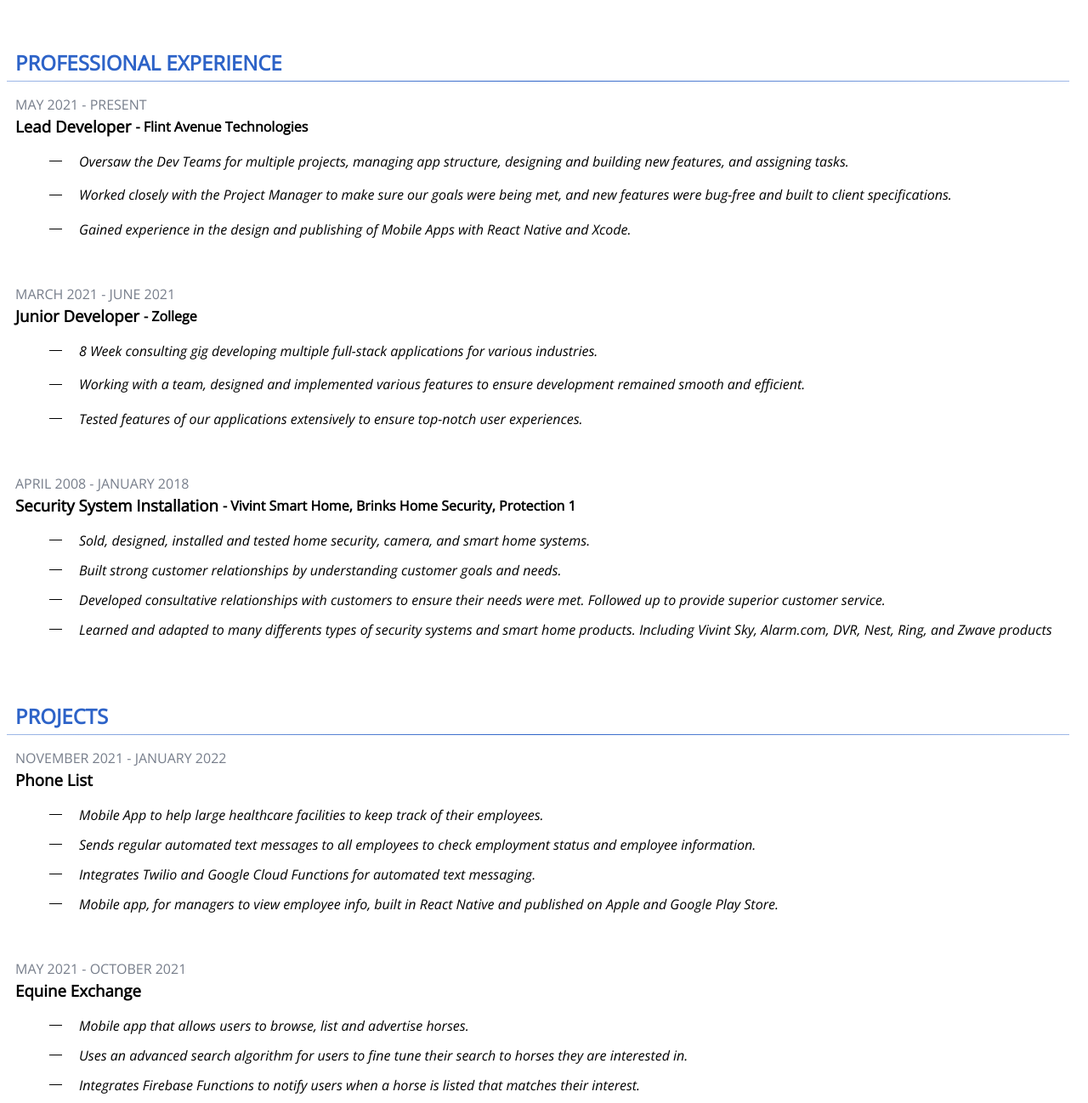
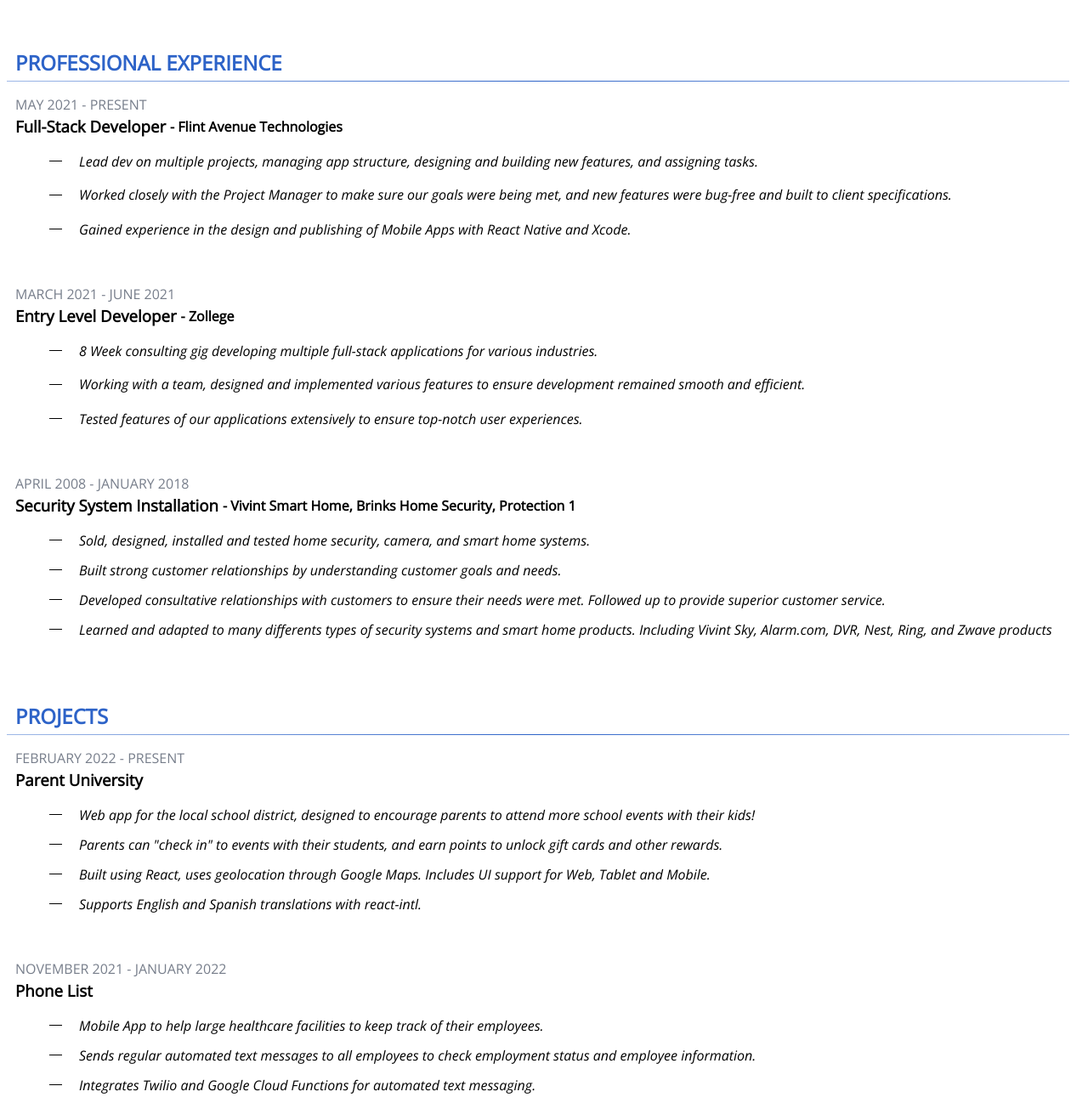
Before and after one commit to rockman4417/chris-foy-resume, a website: page index.html in a window 1280 px wide. Shown: the part 620-1918 px from the top of the page at 85% size. Drawn offline with nearby package versions, Linux system fonts and the light colour scheme.

Commit message:
updated project list

```diff
--- a/index.html
+++ b/index.html
@@ -17,7 +17,7 @@
 <div class='body-wrapper'>
     <div class='header'>
         <h1>CHRIS FOY</h1>
-        <p class='objective'>Junior Web App Development</p>
+        <p class='objective'>Junior React Developer</p>
         <div class='header-faded'>rockman4417@gmail.com | linkedin.com/in/chris-foy123 | Lubbock, Texas | 806-549-8241 | github.com/rockman4417</div>
 
     </div>
@@ -63,10 +63,10 @@
 
         <div class='content-container'>
             <p class='date'>MAY 2021 - PRESENT</p>
-            <div class='title-container'><h3 class='title'>Lead Developer</h3><p class='title-description'>- Flint Avenue Technologies</p></div>
+            <div class='title-container'><h3 class='title'>Full-Stack Developer</h3><p class='title-description'>- Flint Avenue Technologies</p></div>
             <div class='role-list'>
                 <ul>
-                    <li><p class='dash'></p><p>Oversaw the Dev Teams for multiple projects, managing app structure, designing and building new features, and assigning tasks.</p></li>
+                    <li><p class='dash'></p><p>Lead dev on multiple projects, managing app structure, designing and building new features, and assigning tasks.</p></li>
                     <li class='zollege-middle'><p class='dash'></p><p class='zollege-middle-p'>Worked closely with the Project Manager to make sure our goals were being met, and new features were bug-free and built to client specifications.</p></li>
                     <li><p class='dash'></p><p>Gained experience in the design and publishing of Mobile Apps with React Native and Xcode.</p></li>
 
@@ -76,7 +76,7 @@
 
         <div class='content-container'>
             <p class='date'>MARCH 2021 - JUNE 2021</p>
-            <div class='title-container'><h3 class='title'>Junior Developer</h3><p class='title-description'>- Zollege</p></div>
+            <div class='title-container'><h3 class='title'>Entry Level Developer</h3><p class='title-description'>- Zollege</p></div>
             <div class='role-list'>
                 <ul>
                     <li><p class='dash'></p><p>8 Week consulting gig developing multiple full-stack applications for various industries.</p></li>
@@ -86,19 +86,6 @@
                 </ul>
             </div>
         </div>
-
-        <!-- <div class='content-container'>
-            <p class='date'>JANUARY 2018 - FEBRUARY 2020</p>
-            <div class='title-container'><h3 class='title'>Solar Sales Consultant</h3><p class='title-description'>- Pure Energy</p></div>
-            <div class='role-list'>
-                <ul>
-                    <li><p class='dash'></p><p>Acquired prospects and closed sales of $30K residential solar arrays and installations with total sales of over $300,000.</p></li>
-                    <li><p class='dash'></p><p>Assisted customers in designing custom solar arrays to meet their long term energy, and home investment goals.</p></li>
-                    <li><p class='dash'></p><p>Assisted customers through the process of application for credit, zoning and code requirements, city approval and design asthetics.</p></li>
-
-                </ul>
-            </div>
-        </div> -->
 
         <div class='content-container'>
             <p class='date'>APRIL 2008 - JANUARY 2018</p>
@@ -122,6 +109,18 @@
     <div class='main'>
         <div class='main-container'><h2>PROJECTS</h2><div class='line'></div></div>
 
+        <div class='content-container'>
+            <p class='date'>FEBRUARY 2022 - PRESENT</p>
+            <div class='title-container'><h3 class='title'>Parent University</h3></div>
+            <div class='role-list'>
+                <ul>
+                    <li><p class='dash'></p><p>Web app for the local school district, designed to encourage parents to attend more school events with their kids!</p></li>
+                    <li><p class='dash'></p><p>Parents can "check in" to events with their students, and earn points to unlock gift cards and other rewards.</p></li>
+                    <li><p class='dash'></p><p>Built using React, uses geolocation through Google Maps. Includes UI support for Web, Tablet and Mobile.</p></li>
+                    <li><p class='dash'></p><p>Supports English and Spanish translations with react-intl.</p></li>
+                </ul>
+            </div>
+        </div>
         <div class='content-container'>
             <p class='date'>NOVEMBER 2021 - JANUARY 2022</p>
             <div class='title-container'><h3 class='title'>Phone List</h3></div>
@@ -163,20 +162,6 @@
             </div>
         </div>
 
-        <!-- <div class='content-container'>
-            <p class='date'>MARCH 2021 - APRIL 2021</p>
-            <div class='title-container'><h3 class='title'>Draftrr</h3></div>
-            <div class='role-list'>
-                <ul>
-                    <li><p class='dash'></p><p>Web App for writers and students to help them finish a first draft on time.</p></li>
-                    <li><p class='dash'></p><p>Gamifies the writing process to prompt the user to continue writing, rather than looking back and editinig work they've already done.</p></li>
-                    <li><p class='dash'></p><p>Uses a custom-made textbox with additional options and fun features.</p></li>
-                    <li><p class='dash'></p><p>Uses Nodemailer.js to email completed drafts to your friends!</p></li>
-                    <li><p class='dash'></p><p>Made using React, Express, MongoDB, MySQL, and React-Bootstrap.</p></li>
-                </ul>
-            </div>
-        </div> -->
-
 
     </div>
 
```
